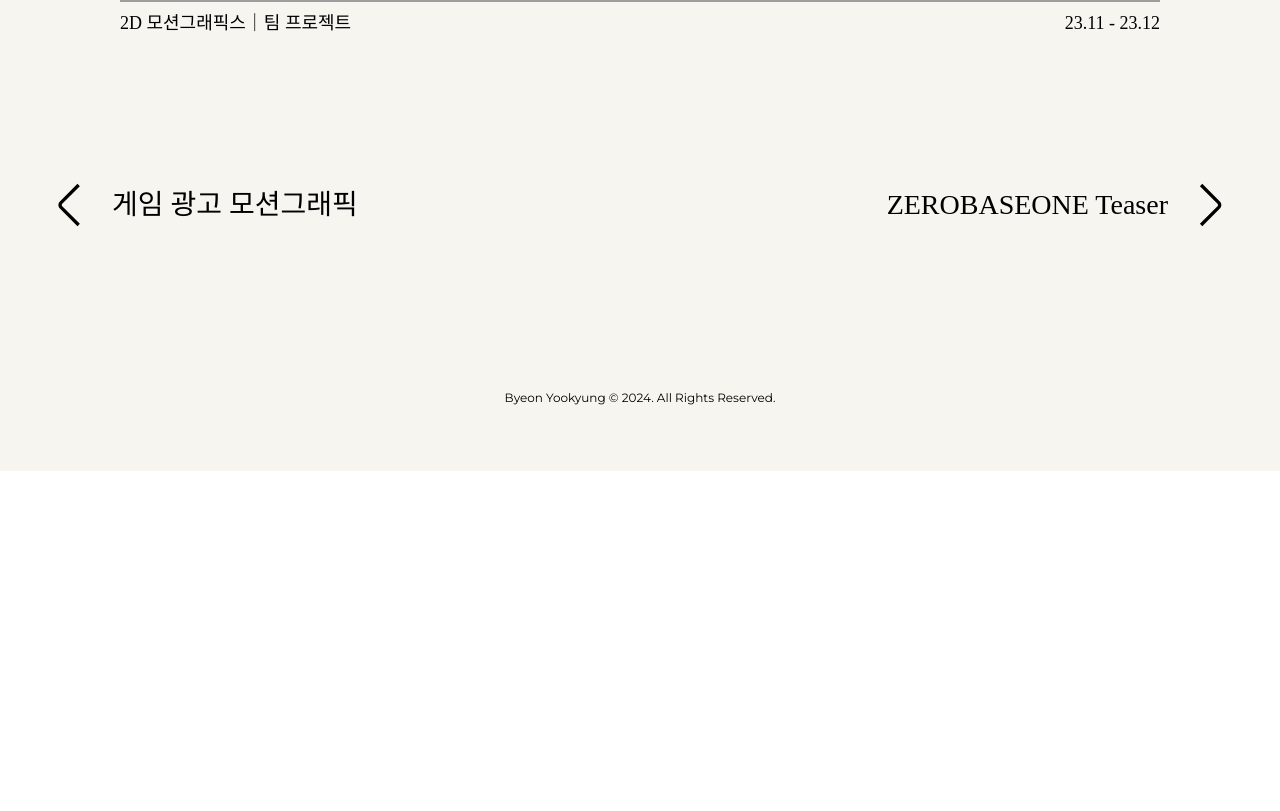
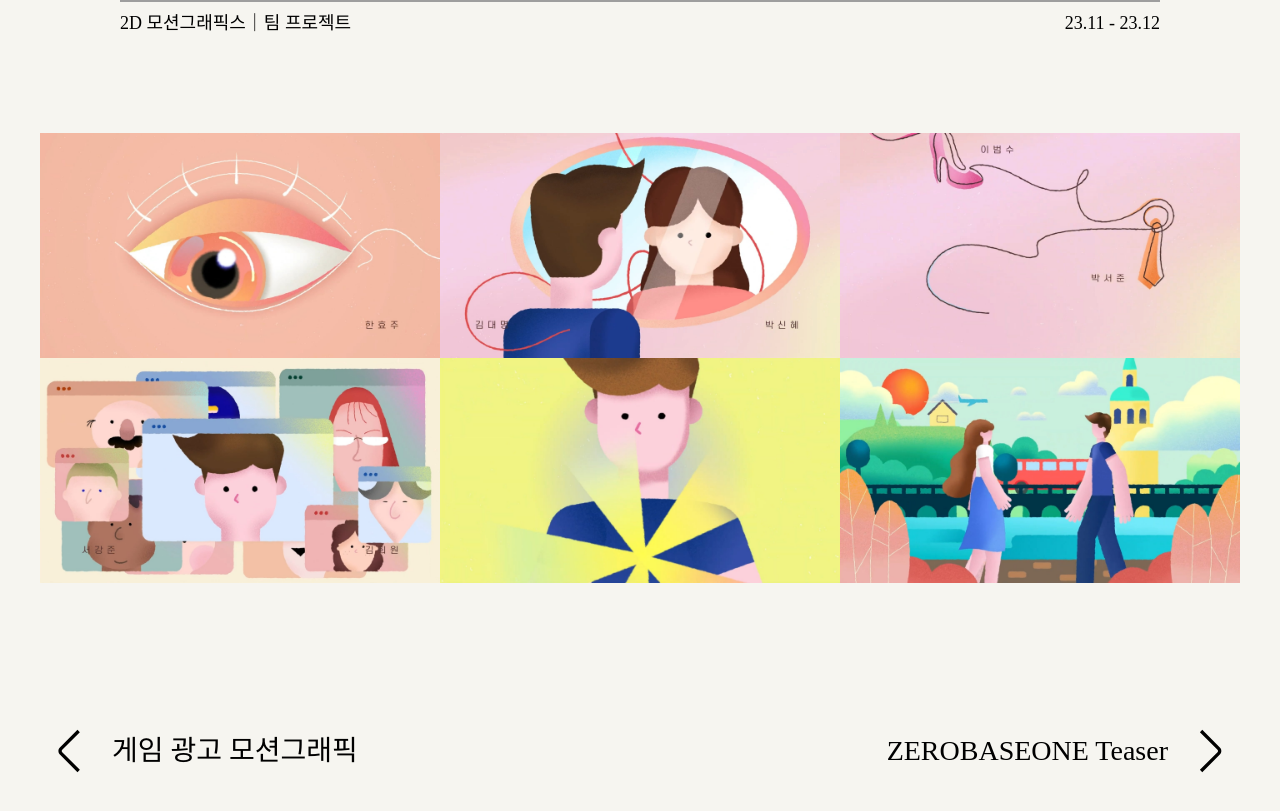
Before and after one commit to bcsw2164/WMD_project, a website: page portfolio.site/detail-page/motion/beauty-inside.html in a window 1280 px wide. Shown: the part 940-1751 px from the top of the page. Before the commit the page ends 1411 px from the top, so only its background shows below. Drawn offline with Linux system fonts and the light colour scheme; grey boxes are pictures that could not be loaded.

Commit message:
뷰티인사이드 스틸컷 추가

```diff
--- a/portfolio.site/detail-page/motion/beauty-inside.html
+++ b/portfolio.site/detail-page/motion/beauty-inside.html
@@ -63,6 +63,32 @@
             </div>
           </div>
         </div>
+        <div class="content-discript">
+          <img
+            src="../asset/beautyinside-discript/뷰티인사이드 스틸컷 -01.jpg"
+            alt=""
+          />
+          <img
+            src="../asset/beautyinside-discript/뷰티인사이드 스틸컷 -02.jpg"
+            alt=""
+          />
+          <img
+            src="../asset/beautyinside-discript/뷰티인사이드 스틸컷 -03.jpg"
+            alt=""
+          />
+          <img
+            src="../asset/beautyinside-discript/뷰티인사이드 스틸컷 -04.jpg"
+            alt=""
+          />
+          <img
+            src="../asset/beautyinside-discript/뷰티인사이드 스틸컷 -05.jpg"
+            alt=""
+          />
+          <img
+            src="../asset/beautyinside-discript/뷰티인사이드 스틸컷 -06.jpg"
+            alt=""
+          />
+        </div>
         <div class="content-2">
           <div class="content-paging">
             <div class="prev-page">
```
Also changed, not shown: portfolio.site/detail-page/asset/beautyinside-discript/뷰티인사이드 스틸컷 -01.jpg (added), portfolio.site/detail-page/asset/beautyinside-discript/뷰티인사이드 스틸컷 -02.jpg (added), portfolio.site/detail-page/asset/beautyinside-discript/뷰티인사이드 스틸컷 -03.jpg (added), portfolio.site/detail-page/asset/beautyinside-discript/뷰티인사이드 스틸컷 -04.jpg (added), portfolio.site/detail-page/asset/beautyinside-discript/뷰티인사이드 스틸컷 -05.jpg (added), portfolio.site/detail-page/asset/beautyinside-discript/뷰티인사이드 스틸컷 -06.jpg (added), portfolio.site/detail-page/asset/beautyinside-discript/뷰티인사이드 스틸컷 -07.jpg (added).
